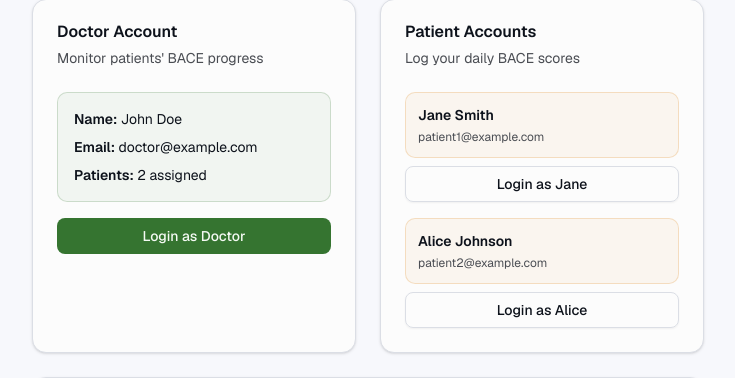
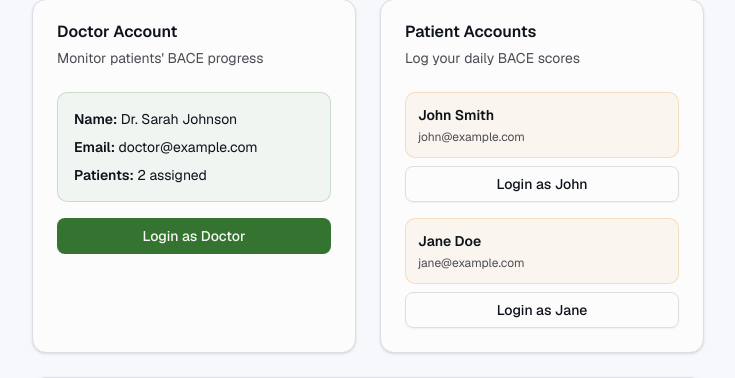
Before and after one commit to 1shristi/bace, a Next.js app: page /demo/login in a window 1280 px wide. Shown: the part 201-579 px from the top of the page, without its empty margins (272-1007 px from the left). Built offline with nearby package versions, Linux system fonts and the light colour scheme.

Commit message:
fix: update demo login to use correct demo data
Sync demo login with updated `/lib/demo-data.ts` for accurate sessions and routing.

Co-authored-by: Shristi <32318101+1shristi@users.noreply.github.com>

```diff
--- a/app/demo/login/page.tsx
+++ b/app/demo/login/page.tsx
@@ -1,26 +1,15 @@
-'use client';
+'use client'
 
-import { Button } from "@/components/ui/button"
-import { CardContent } from "@/components/ui/card"
-import { CardDescription } from "@/components/ui/card"
-import { CardTitle } from "@/components/ui/card"
-import { CardHeader } from "@/components/ui/card"
-import { Card } from "@/components/ui/card"
-import { useState } from "react"
-import { useRouter } from "next/navigation"
+import { Button } from '@/components/ui/button'
+import { CardContent } from '@/components/ui/card'
+import { CardDescription } from '@/components/ui/card'
+import { CardTitle } from '@/components/ui/card'
+import { CardHeader } from '@/components/ui/card'
+import { Card } from '@/components/ui/card'
+import { useState } from 'react'
+import { useRouter } from 'next/navigation'
 import Link from 'next/link'
-
-// Declare DEMO_DOCTOR and DEMO_PATIENTS variables
-const DEMO_DOCTOR = {
-  id: 'doctor1',
-  name: 'John Doe',
-  email: 'doctor@example.com',
-};
-
-const DEMO_PATIENTS = [
-  { id: 'patient1', name: 'Jane Smith', email: 'patient1@example.com' },
-  { id: 'patient2', name: 'Alice Johnson', email: 'patient2@example.com' },
-];
+import { DEMO_DOCTOR, DEMO_PATIENTS } from '@/lib/demo-data'
 
 export default function DemoLogin() {
   const router = useRouter()
@@ -29,19 +18,21 @@ export default function DemoLogin() {
   const handleDemoLogin = async (email: string, role: string) => {
     setIsLoading(true)
     try {
+      const userId = role === 'doctor' ? DEMO_DOCTOR.id : DEMO_PATIENTS.find((p) => p.email === email)?.id
+
       // Store demo session in localStorage
       localStorage.setItem(
         'demo_session',
         JSON.stringify({
           user: {
-            id: role === 'doctor' ? DEMO_DOCTOR.id : DEMO_PATIENTS.find((p) => p.email === email)?.id,
+            id: userId,
             email: email,
             user_metadata: {
-              first_name: role === 'doctor' ? 'Dr.' : 'Patient',
+              first_name: role === 'doctor' ? DEMO_DOCTOR.name : DEMO_PATIENTS.find((p) => p.email === email)?.name,
             },
           },
           profile: {
-            id: role === 'doctor' ? DEMO_DOCTOR.id : DEMO_PATIENTS.find((p) => p.email === email)?.id,
+            id: userId,
             role: role,
           },
         }),
```
